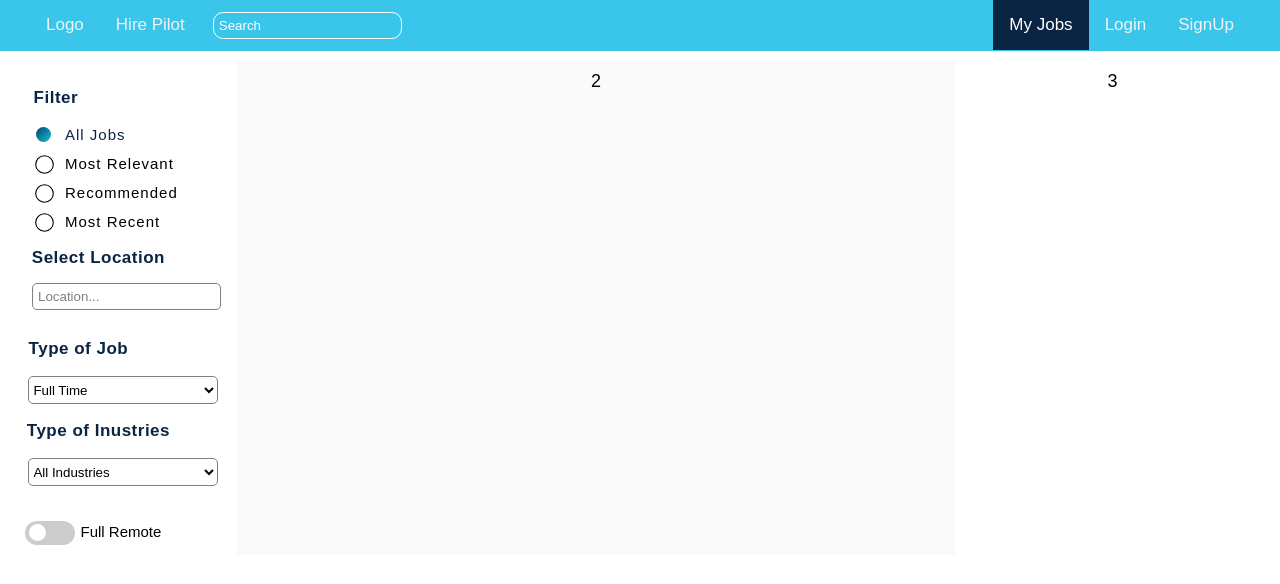
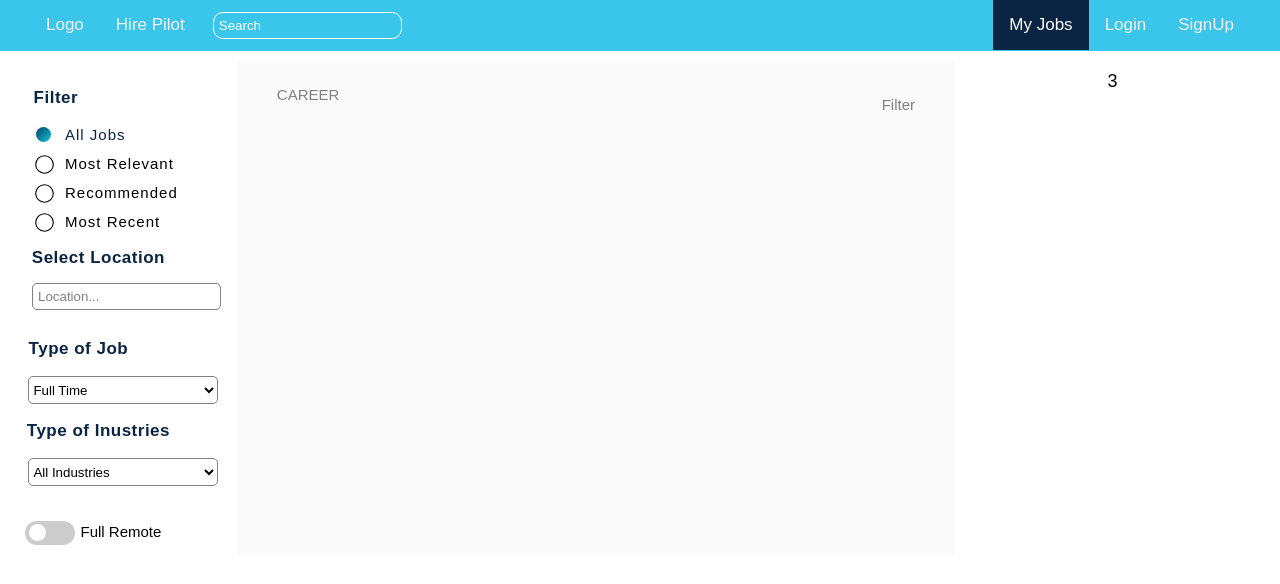
Before and after one commit to Lukong123/hire-pilot, a React (Create React App) app in the folder hire-pilot-frontend/: page / in a window 1280 px wide. Shown: the top 584 px of the page. Built offline with nearby package versions, Linux system fonts and the light colour scheme.

Commit message:
added main heading

```diff
--- a/hire-pilot-frontend/src/App.css
+++ b/hire-pilot-frontend/src/App.css
@@ -275,3 +275,18 @@ input:checked + .slider {
 .main{
 	background-color: #fafafa;
 }
+
+.main-top{
+	color: gray;
+	overflow: hidden;
+	font-size: 15px;
+}
+.main-top-left{
+	float: left;
+	padding-left: 30px;
+}
+.main-top-right{
+	float: right;
+	padding-right: 30px;
+	padding-top: 10px;
+}
--- a/hire-pilot-frontend/src/App.js
+++ b/hire-pilot-frontend/src/App.js
@@ -79,7 +79,17 @@ function App() {
 </label> <span>Full Remote</span>
 </div>
   </div>
-  <div class="grid-item main" >2</div>
+  <div class="grid-item main" >
+    <div class='main-top'>
+      <div class='main-top-left'>
+      <p>CAREER</p>
+
+      </div>
+      <div class='main-top-right'>
+        <p>Filter</p>
+      </div>
+    </div>
+  </div>
   <div class="grid-item">3</div>
 
 </div>
```
